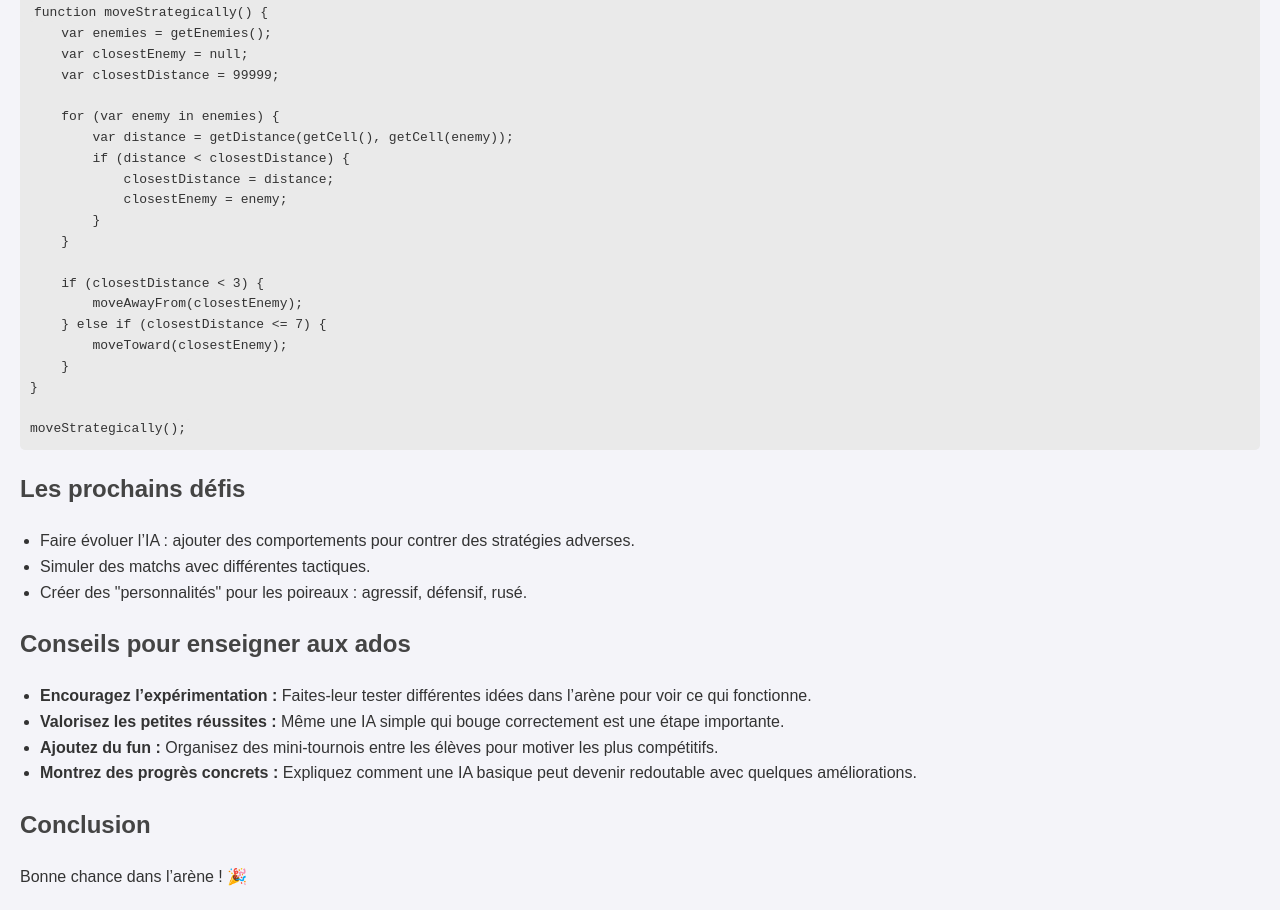
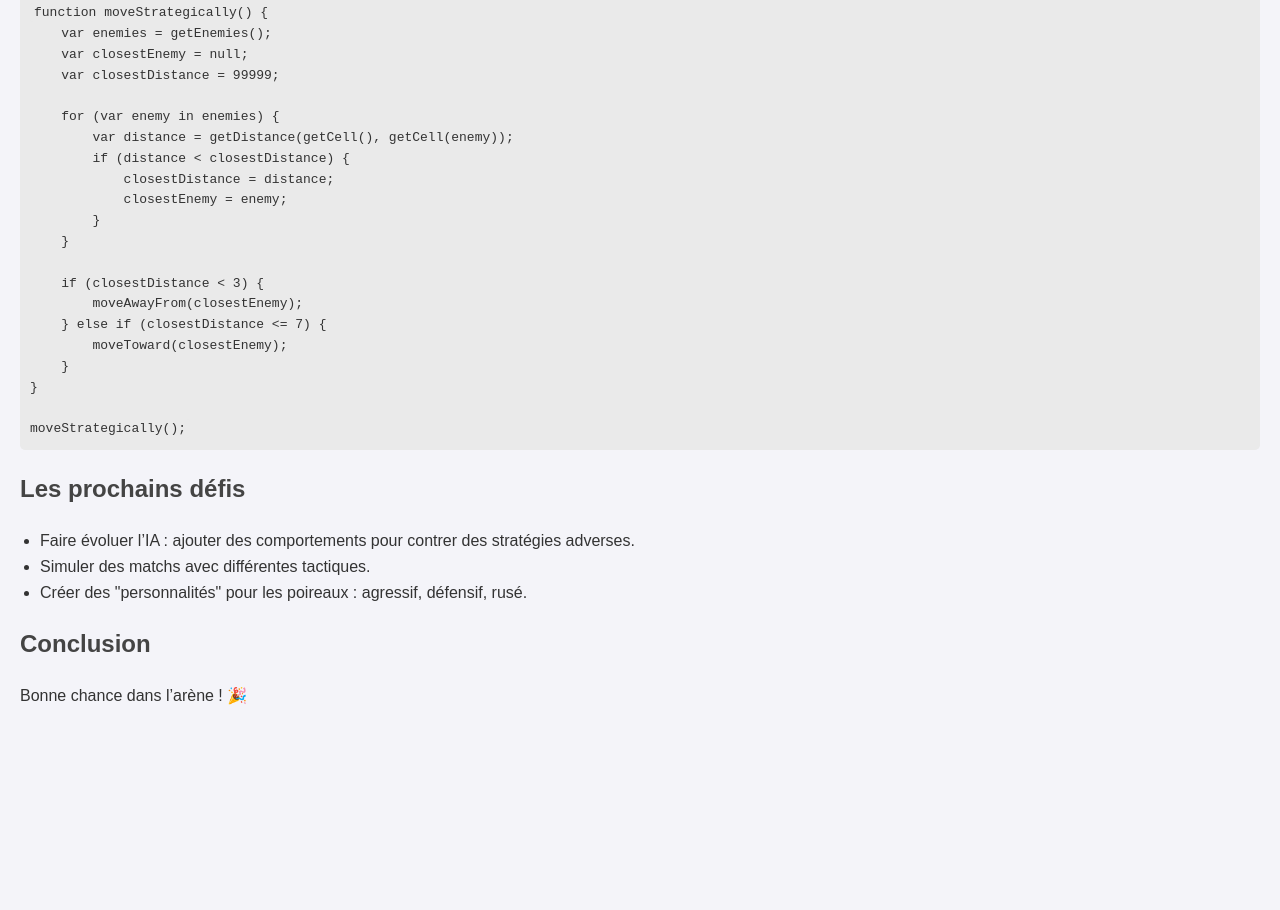
Before and after one commit to eaudaim/eaudaim.github.io, a plain HTML site: page index.html in a window 1280 px wide. Shown: the part 3055-3965 px from the top of the page. After the commit the page ends 3784 px from the top, so only its background shows below. Drawn offline with Linux system fonts and the light colour scheme.

Commit message:
Update index.html

```diff
--- a/index.html
+++ b/index.html
@@ -215,15 +215,6 @@ moveStrategically();</code></pre>
             </ul>
         </section>
 
-        <section class="section">
-            <h2>Conseils pour enseigner aux ados</h2>
-            <ul>
-                <li><strong>Encouragez l’expérimentation :</strong> Faites-leur tester différentes idées dans l’arène pour voir ce qui fonctionne.</li>
-                <li><strong>Valorisez les petites réussites :</strong> Même une IA simple qui bouge correctement est une étape importante.</li>
-                <li><strong>Ajoutez du fun :</strong> Organisez des mini-tournois entre les élèves pour motiver les plus compétitifs.</li>
-                <li><strong>Montrez des progrès concrets :</strong> Expliquez comment une IA basique peut devenir redoutable avec quelques améliorations.</li>
-            </ul>
-        </section>
 
         <section class="section">
             <h2>Conclusion</h2>
```
